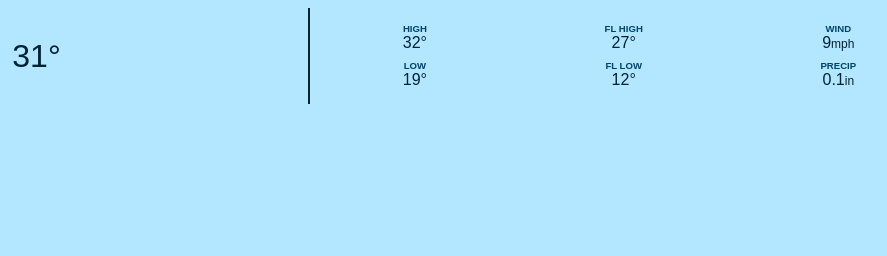
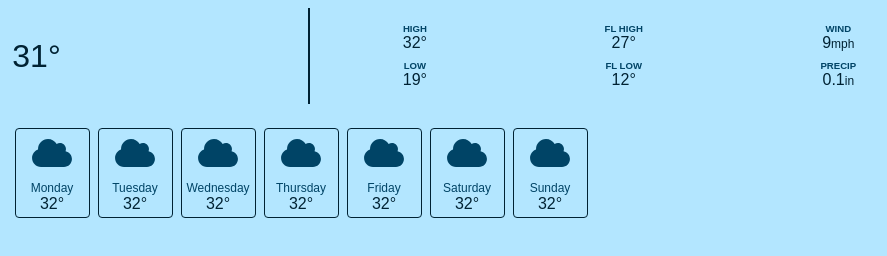
Before and after one commit to dubeyanant/weather-app, a website built with Vite: page index.html in a window 1280 px wide. Shown: the full height of the page, 339-1226 px from the left. Built offline with nearby package versions, Linux system fonts and the light colour scheme.

Commit message:
feat(day): add day section

```diff
--- a/index.html
+++ b/index.html
@@ -52,5 +52,45 @@
         </div>
       </div>
     </header>
+
+    <section class="day-section" data-day-section>
+      <div class="day-card">
+        <img src="public/icons/cloud.svg" class="weather-icon" />
+        <div class="day-card-day">Monday</div>
+        <div>32&deg;</div>
+      </div>
+      <div class="day-card">
+        <img src="public/icons/cloud.svg" class="weather-icon" />
+        <div class="day-card-day">Tuesday</div>
+        <div>32&deg;</div>
+      </div>
+      <div class="day-card">
+        <img src="public/icons/cloud.svg" class="weather-icon" />
+        <div class="day-card-day">Wednesday</div>
+        <div>32&deg;</div>
+      </div>
+      <div class="day-card">
+        <img src="public/icons/cloud.svg" class="weather-icon" />
+        <div class="day-card-day">Thursday</div>
+        <div>32&deg;</div>
+      </div>
+      <div class="day-card">
+        <img src="public/icons/cloud.svg" class="weather-icon" />
+        <div class="day-card-day">Friday</div>
+        <div>32&deg;</div>
+      </div>
+      <div class="day-card">
+        <img src="public/icons/cloud.svg" class="weather-icon" />
+        <div class="day-card-day">Saturday</div>
+        <div>32&deg;</div>
+      </div>
+      <div class="day-card">
+        <img src="public/icons/cloud.svg" class="weather-icon" />
+        <div class="day-card-day">Sunday</div>
+        <div>32&deg;</div>
+      </div>
+    </section>
+
+    <template></template>
   </body>
 </html>
--- /dev/null
+++ b/scss/components/_day.scss
@@ -0,0 +1,24 @@
+@use "../util/var" as v;
+
+.day-section {
+  display: grid;
+  grid-template-columns: repeat(auto-fit, 75px);
+  gap: 0.5rem;
+  justify-content: center;
+  padding: 1rem;
+}
+
+.day-card {
+  display: flex;
+  flex-direction: column;
+  align-items: center;
+  border: 1px solid v.$blue-dark;
+  border-radius: 0.25rem;
+  padding: 0.25rem;
+}
+
+.day-card-day {
+  font-size: 0.75rem;
+  color: v.$blue-medium;
+  margin-top: 0.5rem;
+}
--- a/scss/components/_header.scss
+++ b/scss/components/_header.scss
@@ -12,16 +12,6 @@
     margin: 0.5rem;
     padding: 0.5rem;
     border-right: 2px solid v.$blue-dark;
-
-    .weather-icon {
-      width: 40px;
-      height: 40px;
-      object-fit: contain;
-    }
-    .weather-icon.large {
-      width: 80px;
-      height: 80px;
-    }
   }
 
   &-current-temp {
--- a/scss/components/_index.scss
+++ b/scss/components/_index.scss
@@ -1 +1,2 @@
 @forward "header";
+@forward "day";
--- a/scss/style.scss
+++ b/scss/style.scss
@@ -11,3 +11,14 @@ body {
   filter: blur(3px);
   overflow: hidden;
 }
+
+.weather-icon {
+  width: 40px;
+  height: 40px;
+  object-fit: contain;
+}
+
+.weather-icon.large {
+  width: 80px;
+  height: 80px;
+}
```
Also changed, not shown: style.css, 1 other file.
